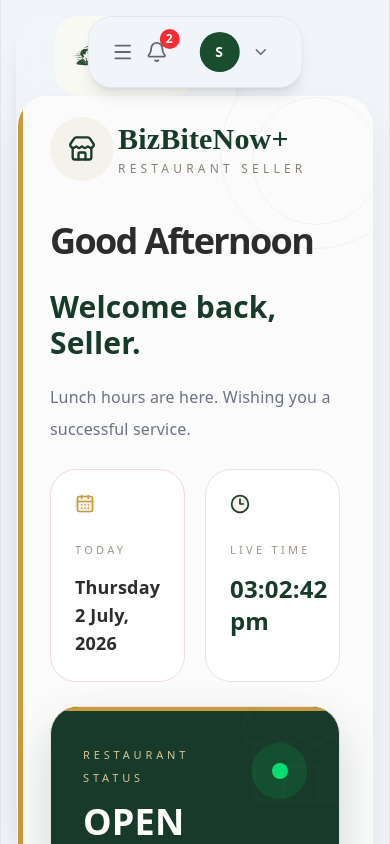
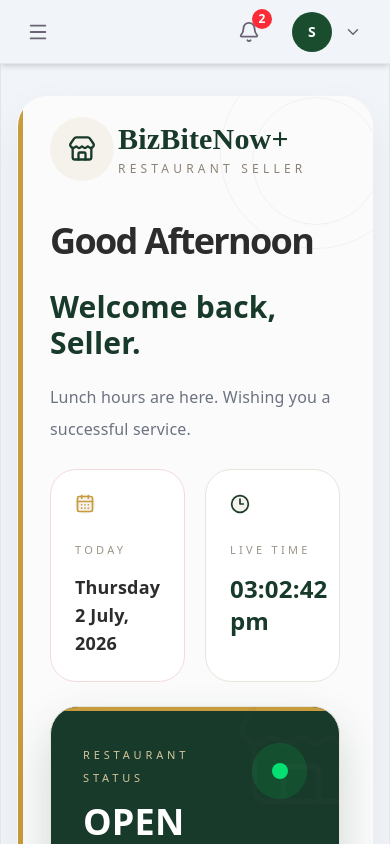
Before and after one commit to Gurdeepwebzark03/BizBiteNowPlus, a React (Vite) app: page /seller/dashboard in a window 390 px wide. Shown: the top 844 px of the page. Built offline with nearby package versions, Linux system fonts and the light colour scheme.

Commit message:
feat- mobile responsiveness fixed

```diff
--- a/src/components/Shared/DashboardLayout.jsx
+++ b/src/components/Shared/DashboardLayout.jsx
@@ -20,11 +20,12 @@ const DashboardLayout = ({ children }) => {
       )}
 
       {/* Sidebar */}
-        <Sidebar
-          collapsed={collapsed}
-          setCollapsed={setCollapsed}
-          closeSidebar={() => setSidebarOpen(false)}
-        />
+      <Sidebar
+        collapsed={collapsed}
+        setCollapsed={setCollapsed}
+        sidebarOpen={sidebarOpen}
+        closeSidebar={() => setSidebarOpen(false)}
+      />
 
 
       {/* Main Layout */}
--- a/src/components/dashboard/Sidebar.jsx
+++ b/src/components/dashboard/Sidebar.jsx
@@ -14,20 +14,38 @@ import icon from "../../assets/BIZ BITE NOW Vertical with Icon.png";
 import logo from "../../assets/BIZ BITE NOW Horizontal with Icon.png";
 import SidebarItem from "./SidebarItem";
 
-export default function Sidebar({ collapsed, setCollapsed }) {
+export default function Sidebar({
+  collapsed,
+  setCollapsed,
+  sidebarOpen,
+  closeSidebar,
+}) {
   return (
     <aside
       onMouseEnter={() => setCollapsed(false)}
       onMouseLeave={() => setCollapsed(true)}
-     className={`
-  fixed left-4 top-4 bottom-4
-  flex flex-col
-  rounded-3xl
-  bg-slate-100
-  backdrop-blur-md
-  shadow-xl
-  transition-all duration-300 ease-in-out
-  ${collapsed ? "w-20" : "w-55"}
+className={`
+fixed z-50
+top-4 bottom-4
+
+bg-slate-100
+rounded-3xl
+shadow-xl
+transition-all duration-300 ease-in-out
+
+flex flex-col
+
+${
+  sidebarOpen
+    ? "left-4"
+    : "-left-full"
+}
+
+lg:left-4
+
+${collapsed ? "lg:w-20" : "lg:w-55"}
+
+w-72
 `}
     >
       {/* Logo */}
@@ -57,6 +75,7 @@ export default function Sidebar({ collapsed, setCollapsed }) {
             icon={LayoutDashboard}
             to="/seller/dashboard"
             collapsed={collapsed}
+            onClick={closeSidebar}
           />
 
           <SidebarItem
@@ -65,6 +84,7 @@ export default function Sidebar({ collapsed, setCollapsed }) {
             to="/seller/products"
             collapsed={collapsed}
             className
+            onClick={closeSidebar}
           />
 
           <SidebarItem
@@ -72,6 +92,7 @@ export default function Sidebar({ collapsed, setCollapsed }) {
             icon={ShoppingCart}
             to="/seller/orders"
             collapsed={collapsed}
+            onClick={closeSidebar}
           />
 
           <SidebarItem
@@ -79,6 +100,7 @@ export default function Sidebar({ collapsed, setCollapsed }) {
             icon={Truck}
             to="/seller/delivery"
             collapsed={collapsed}
+            onClick={closeSidebar}
           />
 
           <SidebarItem
@@ -86,12 +108,14 @@ export default function Sidebar({ collapsed, setCollapsed }) {
             icon={Gift}
             to="/seller/festivemenu"
             collapsed={collapsed}
+            onClick={closeSidebar}
           />
           <SidebarItem
             title="Earnings"
             icon={IndianRupee}
             to="/seller/earnings"
             collapsed={collapsed}
+            onClick={closeSidebar}
           />
 
           <SidebarItem
@@ -99,6 +123,7 @@ export default function Sidebar({ collapsed, setCollapsed }) {
             icon={BarChart3}
             to="/seller/analytics"
             collapsed={collapsed}
+            onClick={closeSidebar}
           />
 
           <SidebarItem
@@ -106,6 +131,7 @@ export default function Sidebar({ collapsed, setCollapsed }) {
             icon={Settings}
             to="/seller/settings"
             collapsed={collapsed}
+            onClick={closeSidebar}
           />
         </div>
       </nav>
@@ -118,6 +144,7 @@ export default function Sidebar({ collapsed, setCollapsed }) {
           to="/login"
           collapsed={collapsed}
           danger
+          onClick={closeSidebar}
         />
       </div>
     </aside>
--- a/src/components/dashboard/SidebarItem.jsx
+++ b/src/components/dashboard/SidebarItem.jsx
@@ -8,10 +8,11 @@ export default function SidebarItem({
   title,
   icon: Icon,
   to,
+  collapsed,
+  danger,
+  onClick,
   children = [],
-  collapsed = false,
-  danger = false,
-}) {
+}){
   const [open, setOpen] = useState(false);
 
   const navigate = useNavigate();
@@ -26,7 +27,8 @@ export default function SidebarItem({
 if (danger) {
   return (
     <NavLink
-      to={to}
+        to={to}
+  onClick={onClick}
       className={({ isActive }) => `
         group
         flex w-full items-center gap-3
--- a/src/components/dashboard/widgets/navbar/Navbar.jsx
+++ b/src/components/dashboard/widgets/navbar/Navbar.jsx
@@ -46,26 +46,38 @@ export default function Navbar({ openSidebar }) {
   });
 
   return (
- <header
+<header
   className="
     fixed
-    top-4
-    left-1/2
-    -translate-x-1/2
-    z-[1000]
+    top-0
+    left-0
+
+    z-30
+
     flex
-    h-[72px]
-    w-[55%]
+    h-16
+    w-full
     items-center
     justify-between
-    rounded-3xl
-    border
+
+    border-b
     border-slate-200
+    bg-slate-100
 
-    px-5
-    shadow-lg
-    bg-slate-100
-    md:px-6
+    px-4
+    shadow-md
+
+    sm:top-4
+    sm:left-1/2
+    sm:w-[95%]
+    sm:h-[72px]
+    sm:-translate-x-1/2
+    sm:rounded-3xl
+    sm:border
+    sm:px-6
+    sm:z-20
+
+    lg:w-[55%]
     lg:px-8
   "
 >
--- a/src/components/dashboard/widgets/navbar/NotificationPanel.jsx
+++ b/src/components/dashboard/widgets/navbar/NotificationPanel.jsx
@@ -37,7 +37,7 @@ export default function NotificationPanel() {
     <div
       className="
         absolute
-        -right-30
+        -right-26.5
         mt-3
         w-[380px]
         overflow-hidden
```
